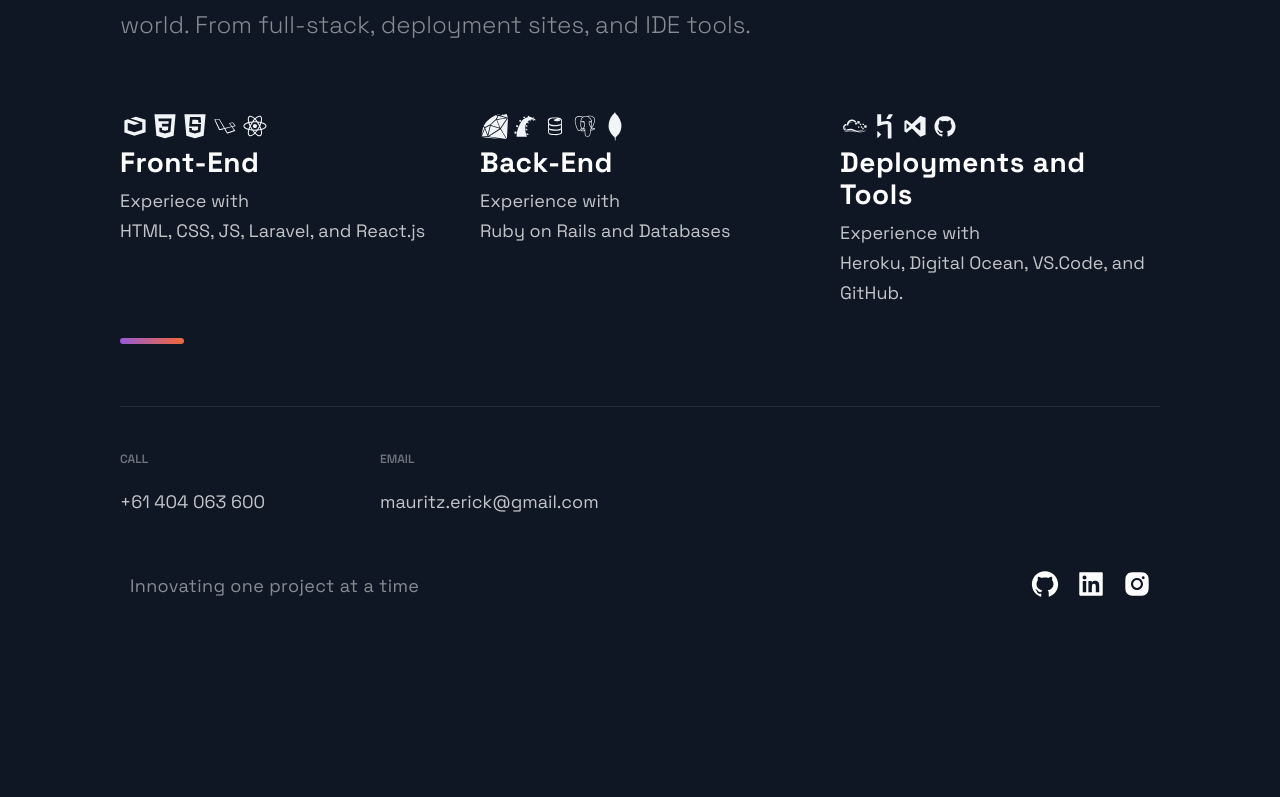
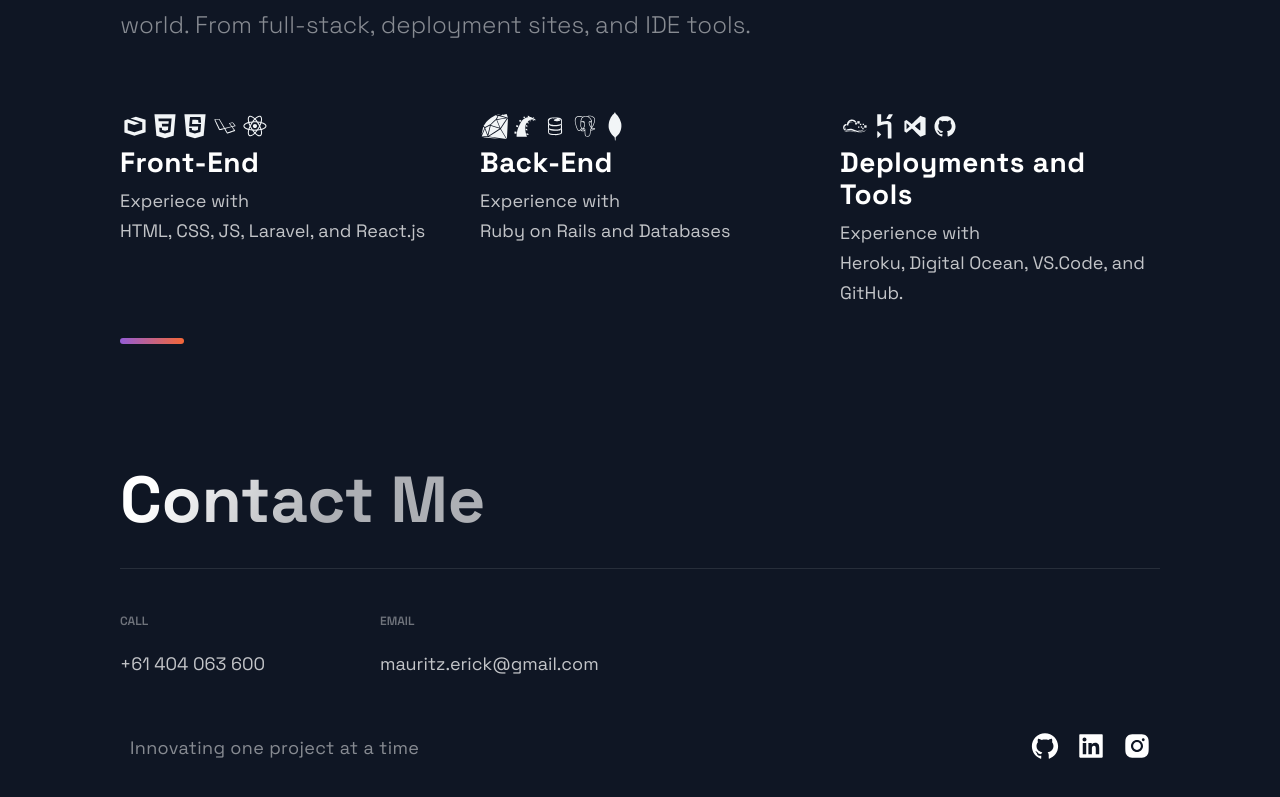
Before and after one commit to mauritzerick/portfolio, a Next.js app: page / in a window 1280 px wide. Shown: the part 3252-4049 px from the top of the page. Before the commit the page ends 3913 px from the top, so only its background shows below. Built offline with nearby package versions, Linux system fonts and the light colour scheme.

Commit message:
contacts

```diff
--- a/src/components/Footer/Footer.js
+++ b/src/components/Footer/Footer.js
@@ -1,12 +1,14 @@
 import React from 'react';
 import { AiFillGithub, AiFillInstagram, AiFillLinkedin } from 'react-icons/ai';
-
+import { Section, SectionDivider, SectionTitle } from '../../styles/GlobalComponents';
 import { SocialIcons } from '../Header/HeaderStyles';
 import { CompanyContainer, FooterWrapper, LinkColumn, LinkItem, LinkList, LinkTitle, Slogan, SocialContainer, SocialIconsContainer } from './FooterStyles';
 
 const Footer = () => {
   return (
+
     <FooterWrapper>
+      <SectionTitle main>Contact Me</SectionTitle>
       <LinkList>
         <LinkColumn>
           <LinkTitle>Call</LinkTitle>
```
